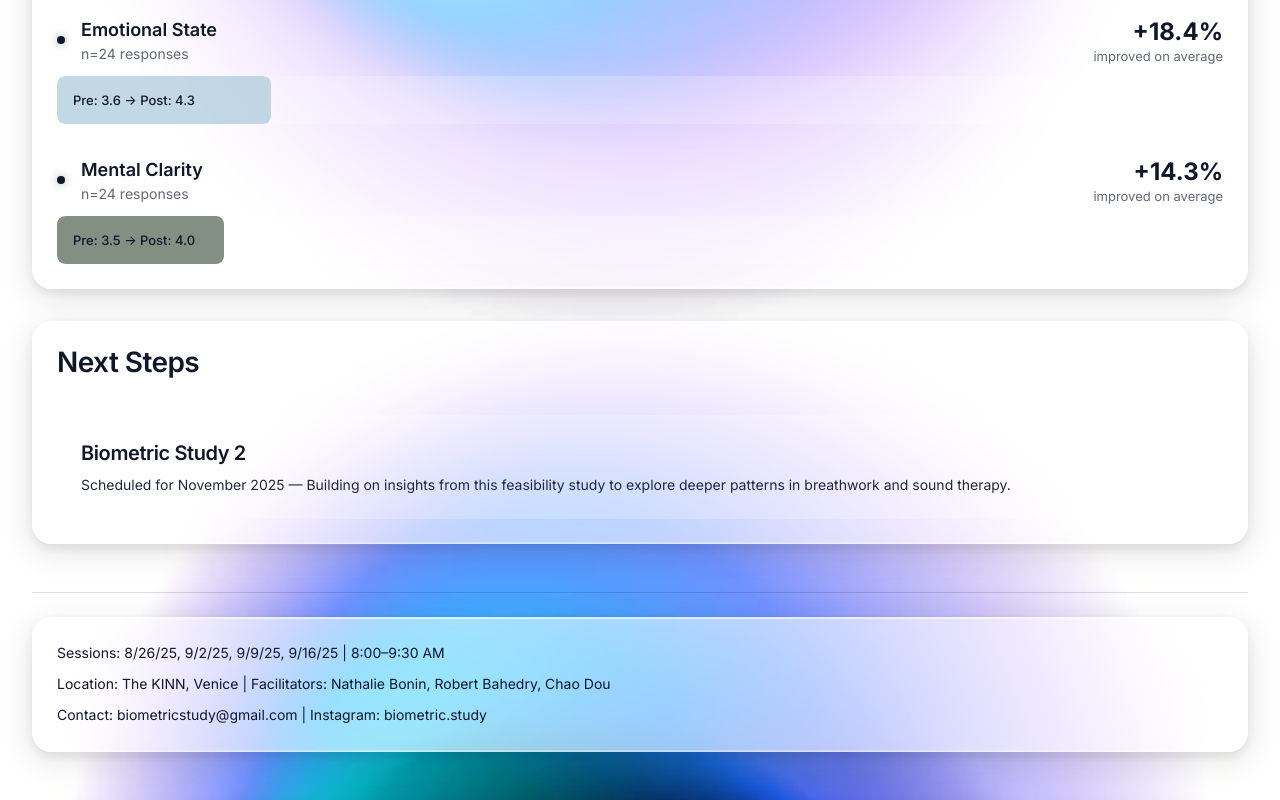
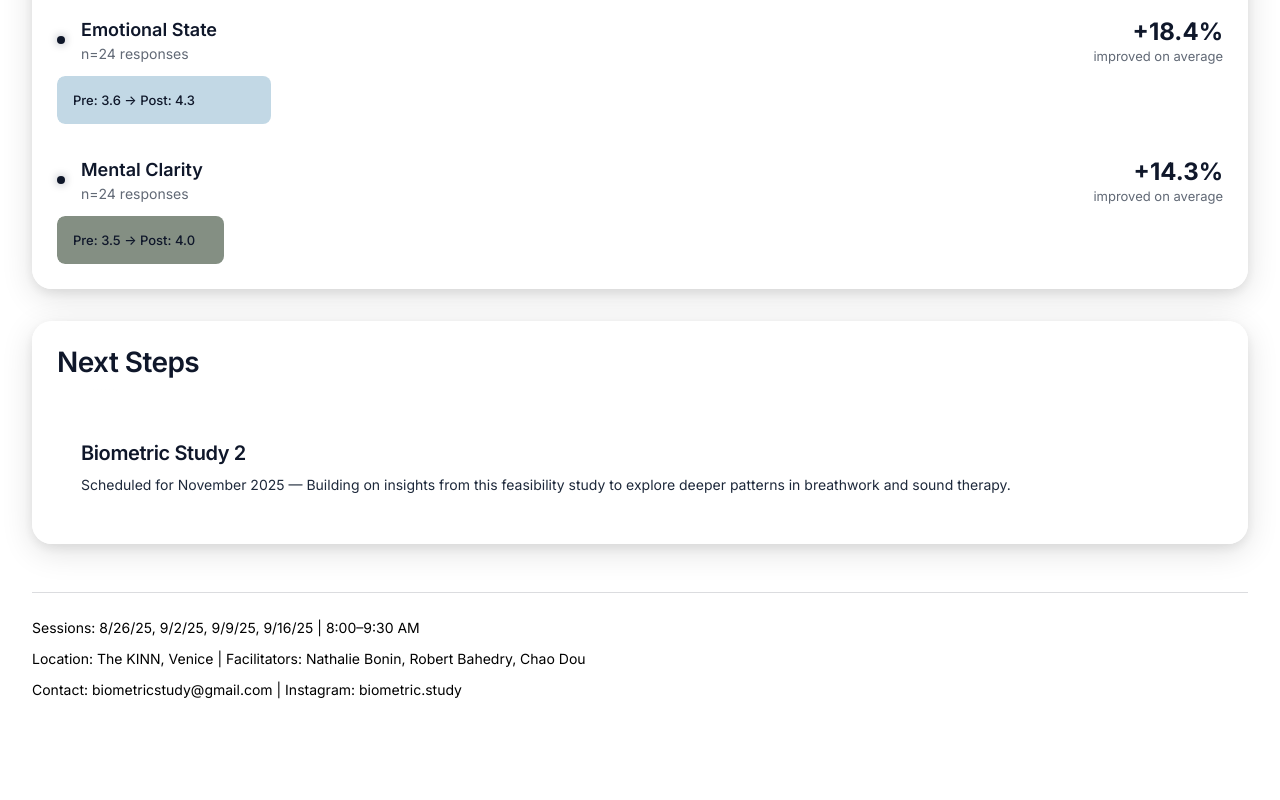
Before and after one commit to chaocdou-ux/biometric-dashboard, a React (Vite) app: page / in a window 1280 px wide. Shown: the part 2335-3135 px from the top of the page. After the commit the page ends 3085 px from the top, so only its background shows below. Built offline with nearby package versions, Linux system fonts and the light colour scheme.

Commit message:
Added BACKGROUND_LAYOUT_UPDATE.md

```diff
--- a/src/App.jsx
+++ b/src/App.jsx
@@ -166,7 +166,7 @@ export default function App() {
 
         <div className="border-t mb-6" style={{ borderColor: 'rgba(15, 23, 42, 0.15)' }}></div>
 
-        <div className="glass-panel p-6 text-sm leading-relaxed" style={{ color: '#0f172a' }}>
+        <div className="text-sm leading-relaxed" style={{ color: '#000000' }}>
           <p className="mb-2">Sessions: 8/26/25, 9/2/25, 9/9/25, 9/16/25 | 8:00–9:30 AM</p>
           <p className="mb-2">Location: The KINN, Venice | Facilitators: Nathalie Bonin, Robert Bahedry, Chao Dou</p>
           <p>Contact: biometricstudy@gmail.com | Instagram: biometric.study</p>
--- a/src/index.css
+++ b/src/index.css
@@ -32,11 +32,7 @@
   }
 
   body {
-    background-image: url('/Background 1.jpg');
-    background-size: cover;
-    background-position: center center;
-    background-repeat: no-repeat;
-    background-attachment: fixed;
+    background-color: #ffffff;
     font-family: 'Inter', -apple-system, BlinkMacSystemFont, 'SF Pro', system-ui, sans-serif;
     color: #1e293b;
     min-height: 100vh;
@@ -51,10 +47,14 @@
     top: 0;
     left: 0;
     right: 0;
-    bottom: 0;
+    height: 50vh;
+    max-height: 600px;
     pointer-events: none;
     z-index: 0;
-    background: radial-gradient(ellipse at center, rgba(255, 255, 255, 0.05) 0%, rgba(255, 255, 255, 0.02) 100%);
+    background-image: url('/Background 1.jpg');
+    background-size: cover;
+    background-position: center center;
+    background-repeat: no-repeat;
   }
 
   body::after {
```
Also changed, not shown: 1 other file (tests, documents, lock files or other folders).
